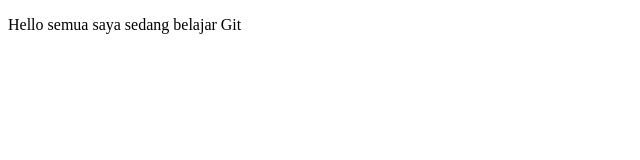
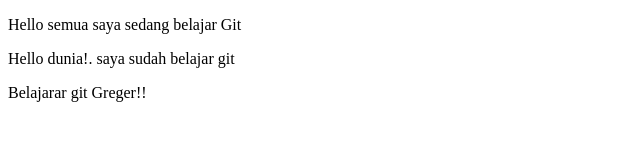
Before and after one commit to Hudaizzatulhaq/belajar-git, a plain HTML site: page index.html in a window 1280 px wide. Shown: the whole page, without its empty margins (0-640 px from the left). Drawn offline with Linux system fonts and the light colour scheme.

Commit message:
belajar git greget!

```diff
--- a/index.html
+++ b/index.html
@@ -6,5 +6,7 @@
 </head>
 <body>
 	<p> Hello semua saya sedang belajar Git </p>
+	<p> Hello dunia!. saya sudah belajar git </p>
+	<p> Belajarar git Greger!! </p>
 </body>
 </html>
```
